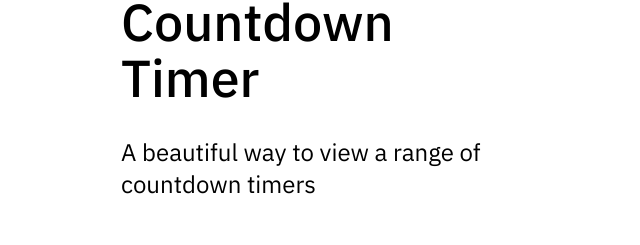
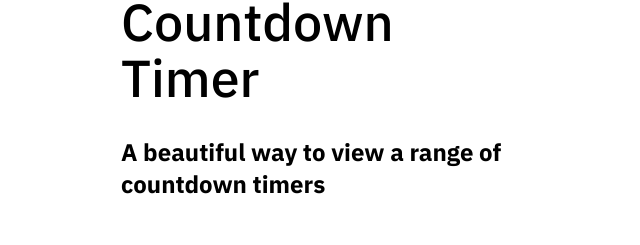
Before and after one commit to tyler-morales/portfolio-vue, a Vue app: page / in a window 1280 px wide. Shown: the part 1713-1958 px from the top of the page, without its empty margins (319-959 px from the left). Built offline with nearby package versions, Linux system fonts and the light colour scheme; what vue-glide-js would draw is missing.

Commit message:
💄 Bump up font weight on h4

```diff
--- a/src/styles/2-base/typography.scss
+++ b/src/styles/2-base/typography.scss
@@ -56,7 +56,6 @@ h3 {
 h4 {
   font-size: 24px;
   line-height: 32px;
-  font-weight: 400;
   margin-bottom: 1rem;
 
   @include breakpoint(sm) {
```
